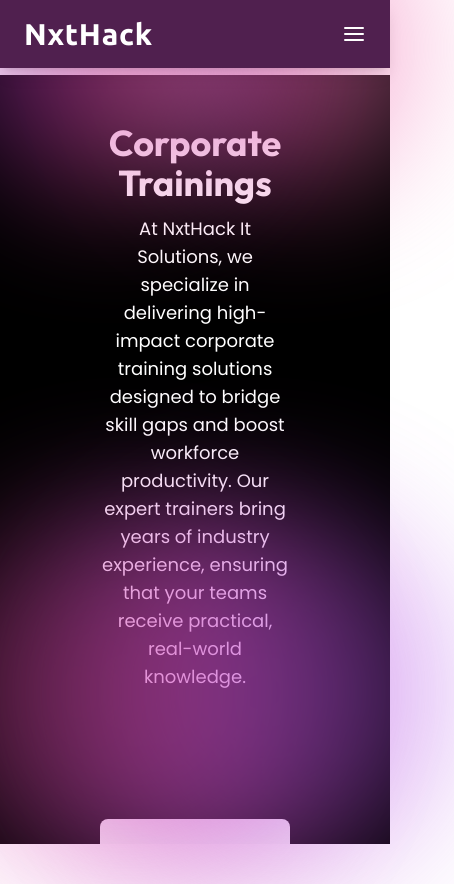
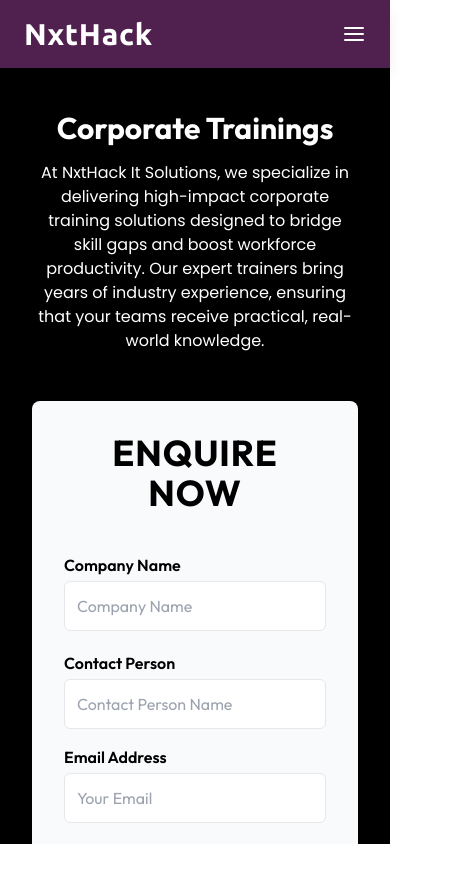
Before and after one commit to letsCodeWithHasib/testing-nxt-hack, a React (Vite) app: page /corporate-trainings in a window 390 px wide. Shown: the whole page, 454 px wide, since content can reach past the window. After the commit the page ends 844 px from the top, so only its background shows below. Built offline with nearby package versions, Linux system fonts and the light colour scheme; a web font is replaced by a local one.

Commit message:
corporate trainings

```diff
--- a/src/pages/CorporateBooking.jsx
+++ b/src/pages/CorporateBooking.jsx
@@ -25,36 +25,37 @@
   };
 
   return (
-    <div className="bg-black mt-[75px] font-outfit px-[100px]">
+    <div className="bg-black mt-[60px] font-outfit px-8 md:px-24 lg:px-[100px]">
       {/* Header */}
-      <div className="py-12">
+      <div className="py-12 mt-10">
         <div className="container text-center text-white">
-          <h1 className="text-4xl font-bold">Corporate Trainings</h1>
-          <p className="mt-3 text-lg font-poppins">
+          <h1 className="text-3xl md:text-5xl font-outfit font-bold leading-snug">
+            Corporate Trainings
+          </h1>
+          <p className="mt-3 text-base md:text-lg font-poppins">
             At NxtHack It Solutions, we specialize in delivering high-impact
             corporate training solutions designed to bridge skill gaps and boost
             workforce productivity. Our expert trainers bring years of industry
             experience, ensuring that your teams receive practical, real-world
             knowledge.
           </p>
-          <div className="absolute w-72 h-72 bg-gradient-to-r from-purple-700 via-pink-500 to-pink-300 rounded-full blur-3xl opacity-50 -top-24 -right-10"></div>
-          <div className="absolute w-72 h-72 bg-gradient-to-r from-purple-700 via-pink-500 to-pink-300 rounded-full blur-3xl opacity-50 -top-24 -left-10"></div>
-          <div className="absolute w-96 h-96 bg-gradient-to-r from-pink-500 to-purple-500 rounded-full blur-3xl opacity-40 -bottom-10 -left-16"></div>
-          <div className="absolute w-96 h-96 bg-gradient-to-r from-pink-500 to-purple-500 rounded-full blur-3xl opacity-40 -bottom-10 -right-16"></div>
+          <div className="absolute w-72 h-72 bg-gradient-to-r from-purple-700 via-pink-500 to-pink-300 rounded-full blur-3xl opacity-50 -top-24 -right-10 hidden md:block"></div>
+          <div className="absolute w-72 h-72 bg-gradient-to-r from-purple-700 via-pink-500 to-pink-300 rounded-full blur-3xl opacity-50 -top-24 -left-10 hidden md:block"></div>
+          <div className="absolute w-96 h-96 bg-gradient-to-r from-pink-500 to-purple-500 rounded-full blur-3xl opacity-40 -bottom-10 -left-16 hidden lg:block"></div>
+          <div className="absolute w-96 h-96 bg-gradient-to-r from-pink-500 to-purple-500 rounded-full blur-3xl opacity-40 -bottom-10 -right-16 hidden lg:block"></div>
         </div>
       </div>
 
       {/* Booking Form Section */}
-
-      <section className="py-12 ">
+      <section className="pb-10">
         <div className="container mx-auto text-center">
-          <div className="max-w-lg mx-auto mt-8  bg-gray-50 p-8 rounded-lg shadow-lg">
-            <h2 className="mb-10 font-bold text-6xl tracking-wide">
+          <div className="max-w-lg mx-auto bg-gray-50 p-8 rounded-lg shadow-lg">
+            <h2 className="mb-10 font-bold text-4xl md:text-6xl tracking-wide">
               <span>ENQUIRE </span> NOW
             </h2>
             <form onSubmit={handleSubmit} className="">
               <div className="space-y-4">
-                <div className="flex justify-between gap-5">
+                <div className="flex flex-col md:flex-row justify-between gap-5">
                   <div>
                     <label
                       htmlFor="companyName"
@@ -92,7 +93,7 @@
                     />
                   </div>
                 </div>
-                <div className="flex justify-between gap-5">
+                <div className="flex flex-col md:flex-row justify-between gap-5">
                   <div>
                     <label
                       htmlFor="email"
```
